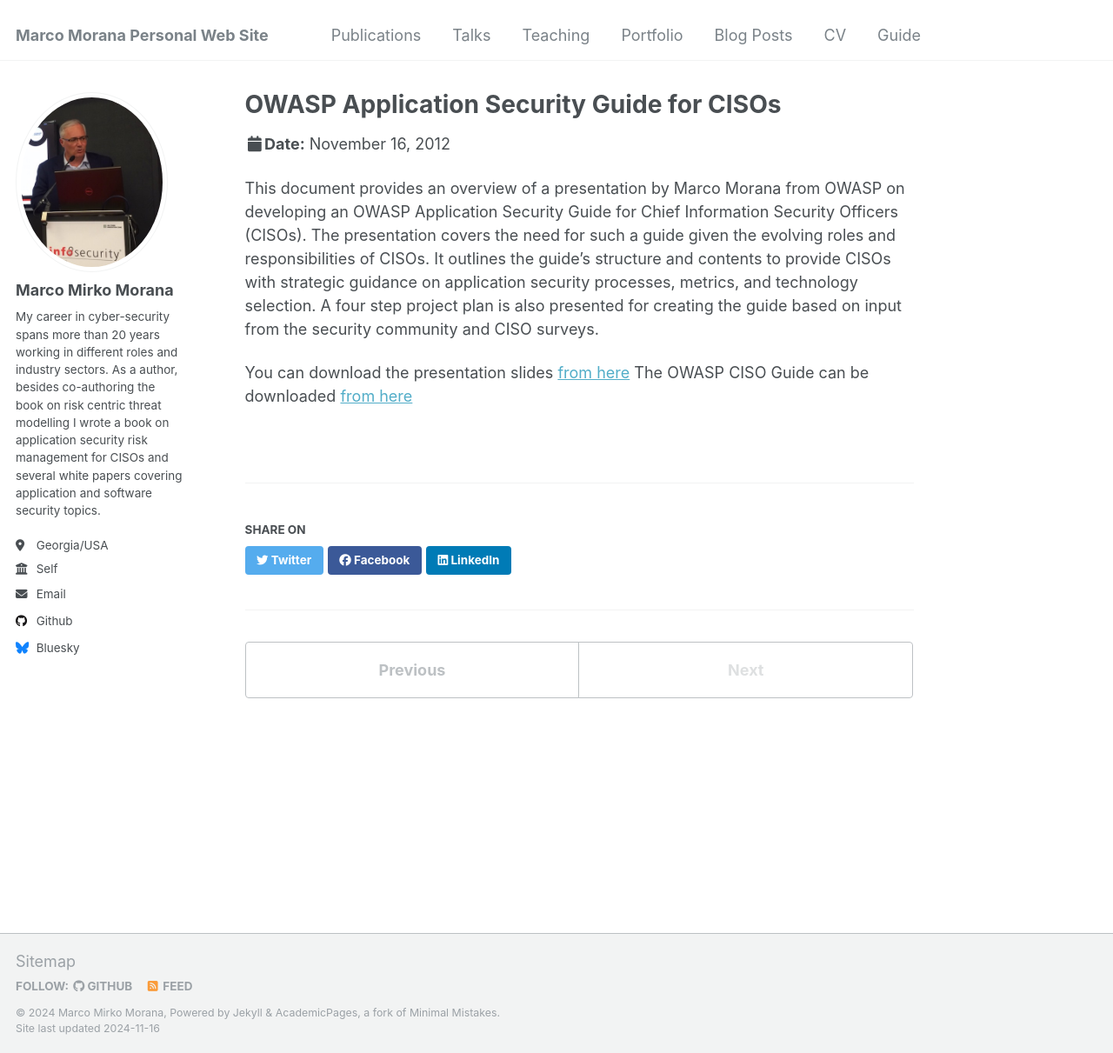
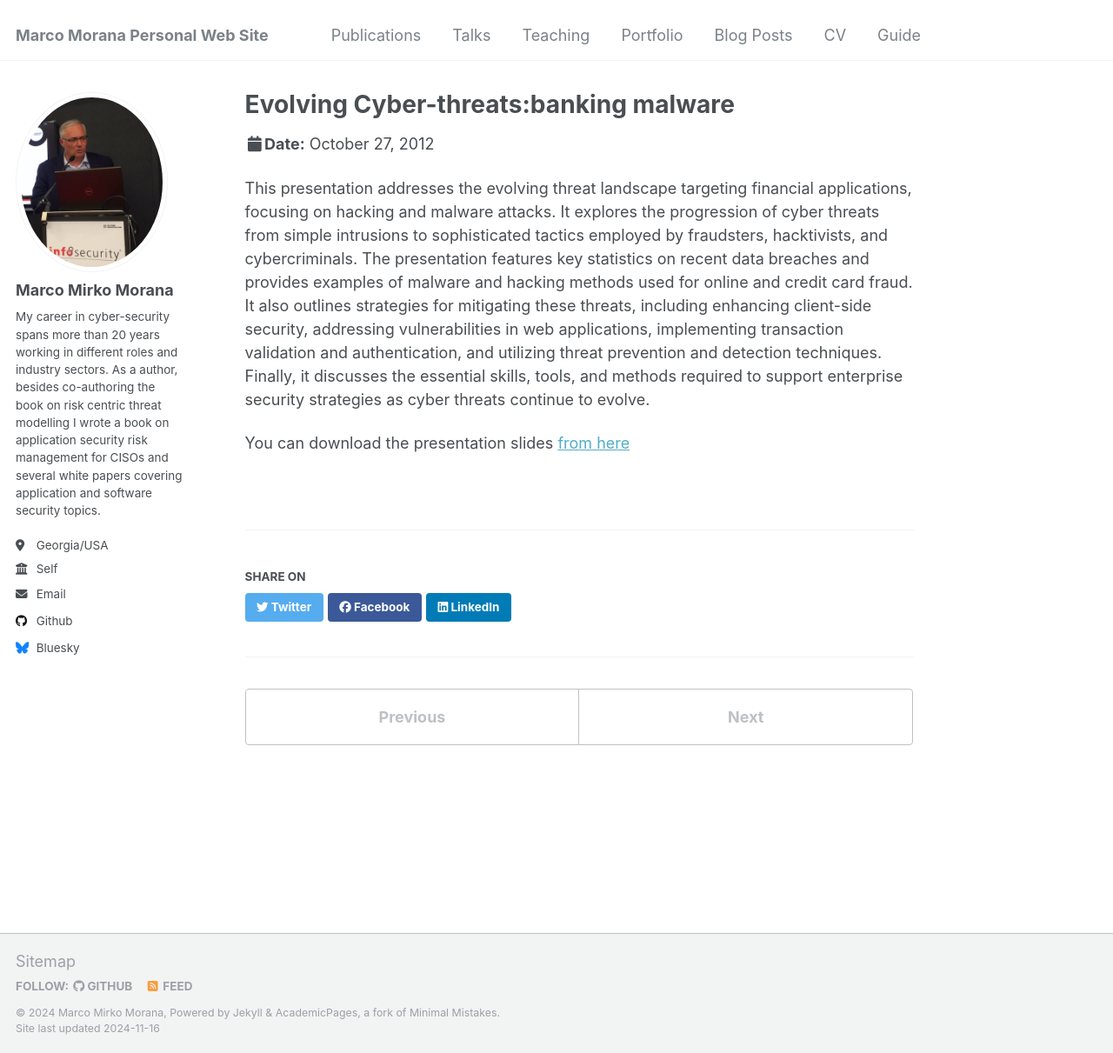
Before and after one commit to mmorana1/marcom, a Jekyll site: the page built from _talks/2012-October 27.md, in a window 1280 px wide and 1211 px high. Shown: the whole window at 87% size. Built offline with Jekyll 4.4.1, drawn with Linux system fonts in a browser that asks for light colours.

Commit message:
Update 2012-October 27.md

```diff
--- a/_talks/2012-October 27.md
+++ b/_talks/2012-October 27.md
@@ -1,14 +1,13 @@
 ---
-title: "OWASP Application Security Guide for CISOs"
+title: "Evolving Cyber-threats:banking malware"
 collection: talks
 type: "Talk"
-permalink: /talks/2012-November 16
-venue: "OWASP CISO Breakfast Meeting"
-date: 2012-11-16
-location: "Atlanta, Georgia"
+permalink: /talks/2012-October 27
+venue: "E-crime Confress Meeting"
+date: 2012-10-27
+location: "London, UK"
 ---
 
-This document provides an overview of a presentation by Marco Morana from OWASP on developing an OWASP Application Security Guide for Chief Information Security Officers (CISOs). The presentation covers the need for such a guide given the evolving roles and responsibilities of CISOs. It outlines the guide's structure and contents to provide CISOs with strategic guidance on application security processes, metrics, and technology selection. A four step project plan is also presented for creating the guide based on input from the security community and CISO surveys.
+This presentation addresses the evolving threat landscape targeting financial applications, focusing on hacking and malware attacks. It explores the progression of cyber threats from simple intrusions to sophisticated tactics employed by fraudsters, hacktivists, and cybercriminals. The presentation features key statistics on recent data breaches and provides examples of malware and hacking methods used for online and credit card fraud. It also outlines strategies for mitigating these threats, including enhancing client-side security, addressing vulnerabilities in web applications, implementing transaction validation and authentication, and utilizing threat prevention and detection techniques. Finally, it discusses the essential skills, tools, and methods required to support enterprise security strategies as cyber threats continue to evolve.
 
-You can download the presentation slides [from here](https://www.slideshare.net/slideshow/owasp-atlantacisoguidevs1/16928736)
-The OWASP CISO Guide can be downloaded [from here](https://wiki.owasp.org/images/f/f0/Owasp-ciso-guide.docx)
+You can download the presentation slides [from here](https://www.slideshare.net/slideshow/owasp-e-crimelondon2012final-14914451/14914451)
```
